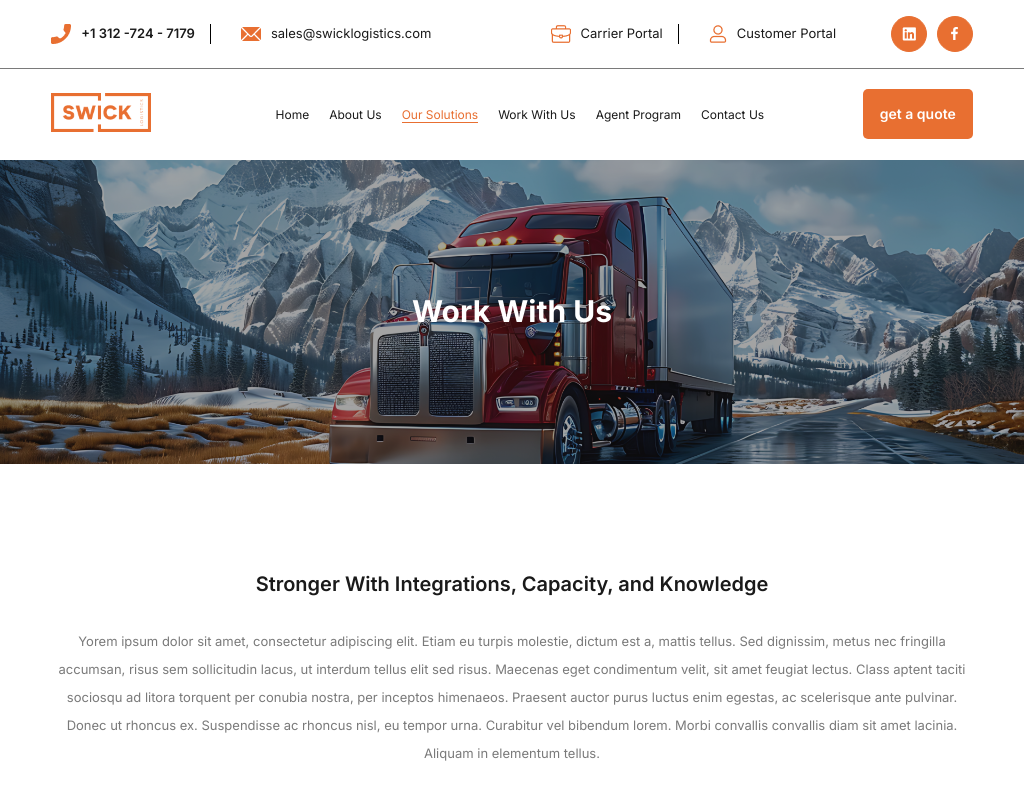
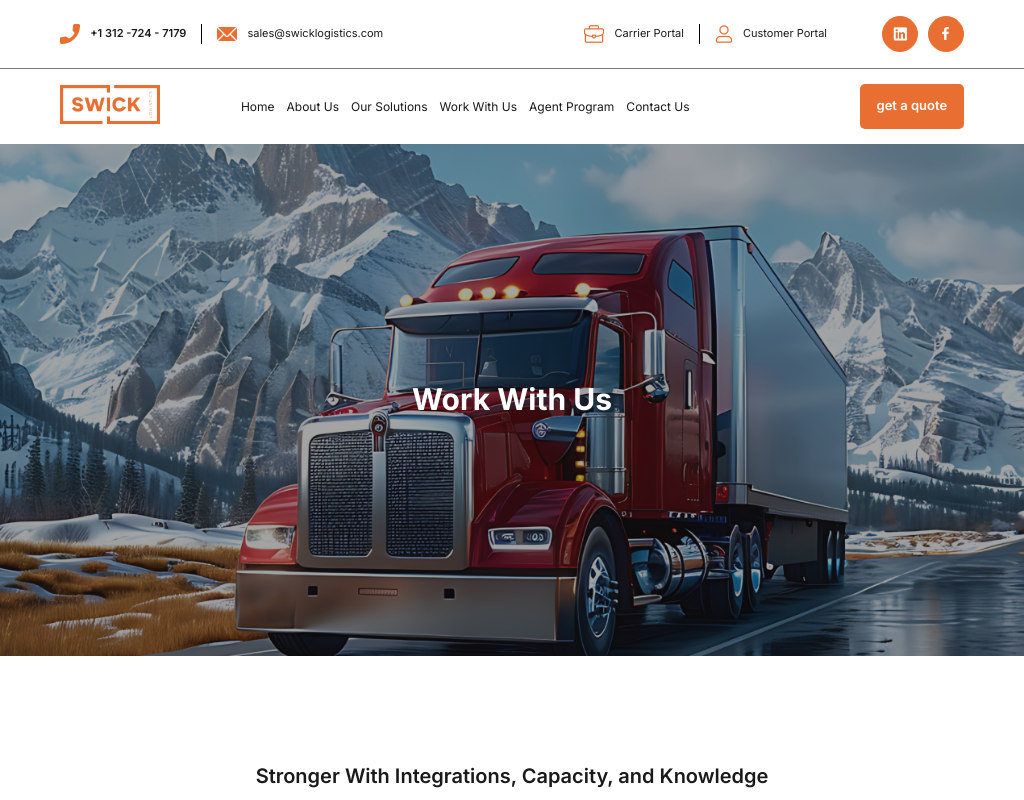
Before and after one commit to AbdullahAnsari77/work-with-us, a React (Vite) app: page / in a window 1024 px wide. Shown: the top 800 px of the page. Built offline with nearby package versions, Linux system fonts and the light colour scheme; a web font is replaced by a local one.

Commit message:
responsive of mobile and header mock

```diff
--- a/src/component/header/index.jsx
+++ b/src/component/header/index.jsx
@@ -7,6 +7,7 @@ import HeadLink from "../../assets/images/linkdin icon header.png";
 import HeadLinks from "../../assets/images//facebook icon header.png";
 import MenuImg from "../../assets/images/Logo.png";
 import Button from "../button";
+import { MenuLink } from "../../constant/mock";
 
 const Header = () => {
   return (
@@ -75,26 +76,12 @@ const Header = () => {
               <div className="mobile-menu-overlay">
                 <div className="menu-link">
                   <ul>
-                    <li>
-                      <a href="#">Home</a>
-                    </li>
-                    <li>
-                      <a href="#">About Us</a>
-                    </li>
-                    <li>
-                      <a className="weight" href="#">
-                        Our Solutions
-                      </a>
-                    </li>
-                    <li>
-                      <a href="#">Work With Us</a>
-                    </li>
-                    <li>
-                      <a href="#">Agent Program</a>
-                    </li>
-                    <li>
-                      <a href="#">Contact Us</a>
-                    </li>
+                    {MenuLink.map((item, index) => (
+                      <li key={index}>
+                        <a href="#">{}</a>
+                        <a href="#">{item.text}</a>
+                      </li>
+                    ))}
                   </ul>
                 </div>
                 <div className="quote">
--- a/src/component/header/style.css
+++ b/src/component/header/style.css
@@ -180,15 +180,13 @@ a.bold {
 }
 /* ipad mini */
 @media screen and (min-width: 768px) and (max-width: 1024px) {
-  ul.icon-list a {
-    font-size: 13px;
-  }
+  .navbar .menu-link a {
+    font-size: 12px;
+}
   .menu img {
     width: 100px;
   }
-  .menu-link a {
-    font-size: 12px;
-  }
+
   .quote button {
     width: 110px;
     height: 50px;
@@ -198,6 +196,11 @@ a.bold {
     width: 32.39px;
     height: 32.39px;
   }
+  .navbar .menu-link ul{
+    gap: 12px;
+    padding: 0;
+  }
+
 }
 @media screen and (min-width: 320px) and (max-width: 767px) {
   .col {
@@ -264,3 +267,62 @@ a.bold {
     line-height: 32px;
   }
 }
+@media screen and (max-width:1249px) {
+  .menu-link a {
+    font-size: 17px
+  }
+}
+@media screen and (min-width: 1250px) and (max-width:1270px) {
+  .menu-link a {
+    font-size: 17px
+  }
+}
+@media screen and (min-width: 1025px) and (max-width:1225px) {
+  .navbar .menu-link a {
+    font-size: 14px;
+}
+}
+@media screen and (min-width:1025px ) and (max-width:1090px) {
+  .navbar .menu-link a {
+    font-size: 14px;
+}
+
+  .menu-link ul {
+    gap: 18px;
+    padding: 0;
+}
+
+}
+@media screen and (min-width: 768px) and (max-width: 1025px) {
+   .menu-link a {
+    font-size: 12px;
+}
+.top-bar ul.icon-list a{
+  font-size: 11px;
+}
+.icon-list li:last-child {
+  padding-left: 0px;
+}
+.top-bar{
+  padding: 0 10px 0 10px;
+}
+.navbar{
+  padding: 10px 10px 10px 10px;
+}
+.navbar .quote button {
+  width: 104px;
+  height: 45px;
+  font-size: 13px;
+}
+}
+@media screen and (max-width: 1250px) {
+  .quote button {
+    width: 155px;
+    height: 56px;
+    font-size: 17px;
+  }
+  body .menu-link a {
+    font-size: 17px;
+}
+
+}
--- a/src/constant/mock.js
+++ b/src/constant/mock.js
@@ -209,3 +209,23 @@ export const PortalLinks = [
     text: "Freight Agents",
   },
 ];
+export const MenuLink =[
+  {
+    text: "Home",
+  },
+  {
+    text: "About Us",
+  },
+  {
+    text: "Our Solutions",
+  },
+  {
+    text: "Work With Us",
+  },
+  {
+    text: "Agent Program",
+  },
+  {
+    text: "Contact Us",
+  },
+]
--- a/src/pages/section1/index.jsx
+++ b/src/pages/section1/index.jsx
@@ -2,7 +2,7 @@ import "./style.css";
 
 const Section1 = () => {
   return (
-    <section>
+    <section className="first-background-img">
       <div className="row">
         <div className="bg-img">
           <h1>Work With Us</h1>
--- a/src/pages/section1/style.css
+++ b/src/pages/section1/style.css
@@ -19,7 +19,7 @@
 /* ipad pro */
 @media screen and (min-width: 1024px) and (max-width: 1366px) {
   .bg-img {
-    height: 51vh;
+    height: 84vh;
   }
   .bg-img h1 {
     font-size: 40px;
@@ -28,8 +28,8 @@
 /* ipad mini */
 @media screen and (min-width: 768px) and (max-width: 1024px) {
   .bg-img {
-    height: 38vh;
-  }
+    height: 64vh;
+}
   .bg-img h1 {
     font-size: 30px;
   }
@@ -37,9 +37,16 @@
 
 @media screen and (min-width: 320px) and (max-width: 767px) {
   .bg-img {
-    height: 22vh;
-  }
+    height: 43vh;
+}
   .bg-img h1 {
     font-size: 20px;
   }
+
 }
+@media screen and (min-width: 1250px) and (max-width:1250px) {
+
+.first-background-img .bg-img{
+  height: 80vh;
+}
+}
--- a/src/pages/section3/style.css
+++ b/src/pages/section3/style.css
@@ -132,9 +132,7 @@ section.partnering {
     display: flex;
     justify-content: center;
   }
-  .back-images {
-    height: 100%;
-  }
+
   .column-3 p {
     font-size: 13px;
   }
@@ -164,11 +162,7 @@ section.partnering {
   .solution h2 {
     font-size: 25px;
   }
-  .card {
-    width: 222px;
-    height: 291px;
-    padding: 10px;
-  }
+
 }
 @media screen and (min-width: 320px) and (max-width: 767px) {
   section.partnering .row {
--- a/src/pages/section4/style.css
+++ b/src/pages/section4/style.css
@@ -75,18 +75,7 @@ section.partner-up {
   .back-img {
     height: 232px;
   }
-  .column-5 .link-img-d {
-    width: 70.23px;
-  }
-  .column-5 .link-img-c {
-    width: 65.19px;
-  }
-  .column-5 .link-img-b {
-    width: 60.66px;
-  }
-  .column-5 .link-img-a {
-    width: 85.32px;
-  }
+
 }
 @media screen and (min-width: 320px) and (max-width: 767px) {
   .partner-button {
--- a/src/pages/section5/style.css
+++ b/src/pages/section5/style.css
@@ -106,4 +106,22 @@ section.solution {
     width: 110.44px;
     height: 110.44px;
   }
+  .column-5 .link-img-d {
+    width: 70.23px;
+  }
+  .column-5 .link-img-c {
+    width: 65.19px;
+  }
+  .column-5 .link-img-b {
+    width: 60.66px;
+  }
+  .column-5 .link-img-a {
+    width: 85.32px;
+  }
+  .column-5 p {
+    font-size: 14.76px;
+  }
+  .solution h2 {
+    font-size: 25px;
 }
+}
--- a/src/pages/section6/style.css
+++ b/src/pages/section6/style.css
@@ -47,10 +47,12 @@ p.para {
     width: 62px;
     height: 62px;
   }
-  .card {
-    width: 292px;
-    height: 264px;
-  }
+  body .card {
+    width: 340px;
+    height: 300px;
+    padding: 0 10px 0 10px;
+}
+
   .card-description {
     font-size: 13px;
   }
@@ -82,19 +84,25 @@ p.para {
   p.para {
     font-size: 13px;
   }
-  .card {
-    width: 236px;
-    height: 285px;
+ body .card {
+    width: 215px;
+    padding: 10px;
+    height: 269px;
+    margin: 0 10px 40px 10px;
   }
   .card a {
     width: 60px;
     height: 60px;
   }
-  .card-title {
+  body .card-title {
     font-size: 15px;
   }
-  .card {
-    height: 269px;
+  body .back-images {
+    height: 100%;
+    padding: 0 0 21px 0;
+  }
+   body .card-description {
+    font-size: 13px;
   }
 }
 @media screen and (min-width: 320px) and (max-width: 767px) {
@@ -120,11 +128,27 @@ p.para {
   .card-description {
     font-size: 13px;
   }
-  .card {
+  .industries .card {
     width: 274px;
     height: 275px;
     margin: 40px 10px 0 10px;
   }
 }
-@media screen and (min-width: 767px) and (max-width: 1165px) {
+
+@media screen and (min-width: 1366px) and (max-width: 1600px) {
+  .card{
+    width: 411px;
+    height: 300px;
 }
+.card .card-title{
+  font-size: 16px;
+}
+}
+@media screen and (min-width: 1025px) and (max-width: 1205px) {
+.back-images{
+  height: 100%;
+}
+body .card{
+  width: 330px;
+}
+}
```
Also changed, not shown: src/component/card/style.css (line endings or trailing spaces), src/component/link/index.jsx (added).
